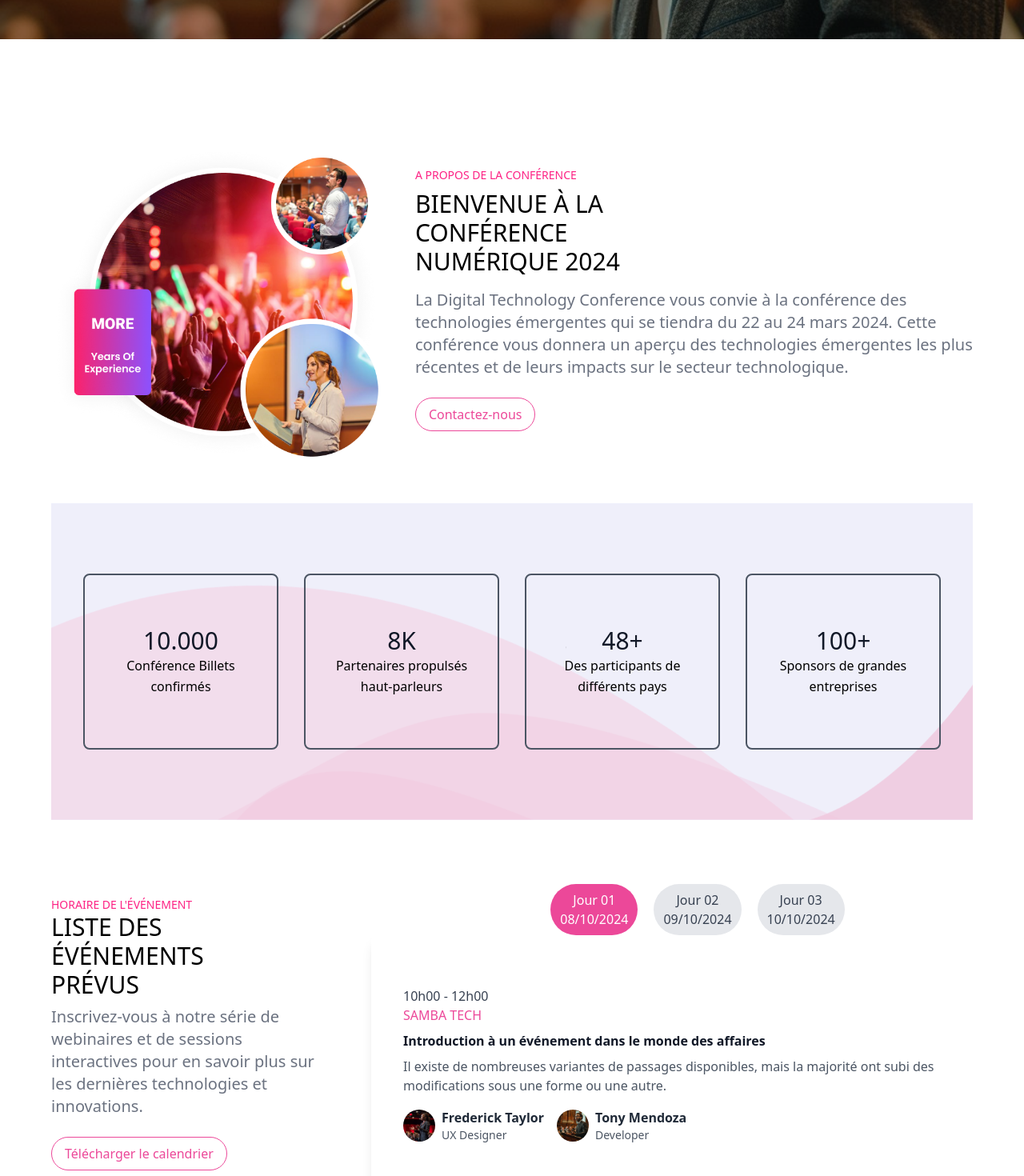
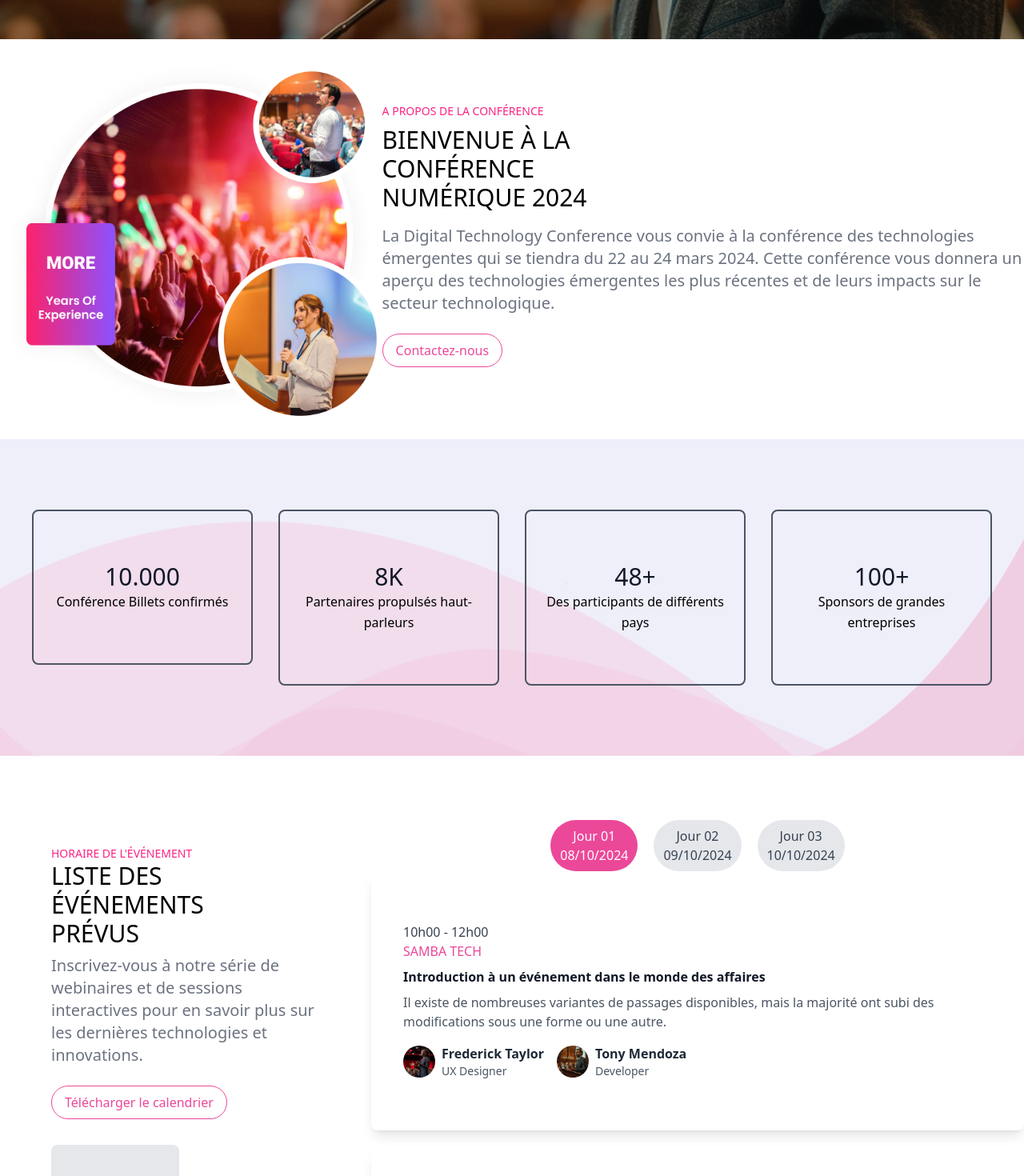
Before and after one commit to JojoELITE/LandingPage01, a Next.js app: page / in a window 1280 px wide. Shown: the part 820-2290 px from the top of the page at 80% size. Built offline with nearby package versions, Linux system fonts and the light colour scheme.

Commit message:
j'ai enlevé mes paddings qui étaient de trop

```diff
--- a/app/Components/EventInfo.tsx
+++ b/app/Components/EventInfo.tsx
@@ -13,8 +13,8 @@ function About() {
     return (
         <div>
 
-            <main className="container mx-auto  px-16 py-0 lg:py-20">
-                <section className="flex flex-col md:flex-row  gap-0 lg:gap-10">
+            <main className="container mx-auto ">
+                <section className="flex flex-col md:flex-row ">
 
                     <div>
                         <img
@@ -24,7 +24,7 @@ function About() {
                         />
                     </div>
 
-                    <div className="col-span-2 md:col-span-1 py-4 lg:py-20">
+                    <div className="col-span-2 md:col-span-1 py-4 lg:py-20 px-16 lg:px-0">
                         <h6 className='text-sm text-[#FD2284]'>A PROPOS DE LA CONFÉRENCE</h6>
                         <h2 className="text-xl lg:text-3xl mt-2 text-black ">BIENVENUE À LA <br />CONFÉRENCE <br />NUMÉRIQUE 2024</h2>
                         <p className="mt-4 text-sm lg:text-xl text-gray-500">
--- a/app/Components/Hero.tsx
+++ b/app/Components/Hero.tsx
@@ -25,7 +25,7 @@ function Hero() {
   };
 
   return (
-    <main className="relative container mx-auto px-16 py-2 lg:py-52">
+    <main className="relative container mx-auto px-16 py-10 lg:py-52">
       <section className=" flex flex-col md:flex-row items-center justify-between bg-cover bg-no-repeat">
 
         <div className="absolute inset-0 h-full w-full z-[-1] overflow-hidden">
--- a/app/Components/Schedule.tsx
+++ b/app/Components/Schedule.tsx
@@ -109,7 +109,7 @@ const Schedule = () => {
 
             <div className='md:col lg:flex '>
                 <div className="md:w-1/2 px-16 py-6 lg:py-0">
-                    <h6 className="text-sm mt-4 text-[#FD2284] uppercase">HORAIRE DE L'ÉVÉNEMENT</h6>
+                    <h6 className="text-sm mt-4 lg:mt-28 text-[#FD2284] uppercase">HORAIRE DE L'ÉVÉNEMENT</h6>
                     <h2 className="text-xl lg:text-3xl text-black uppercase">
                         LISTE DES <br />ÉVÉNEMENTS <br />PRÉVUS
                     </h2>
@@ -136,7 +136,7 @@ const Schedule = () => {
                     </div>
                 </div>
 
-                <div className="container mx-auto mt-10 lg:mt-0 ">
+                <div className="container mx-auto mt-10 lg:mt-20 ">
                     <div className="text-center ">
                         <div className="flex justify-center gap-1 lg:gap-5">
                             <button
```
